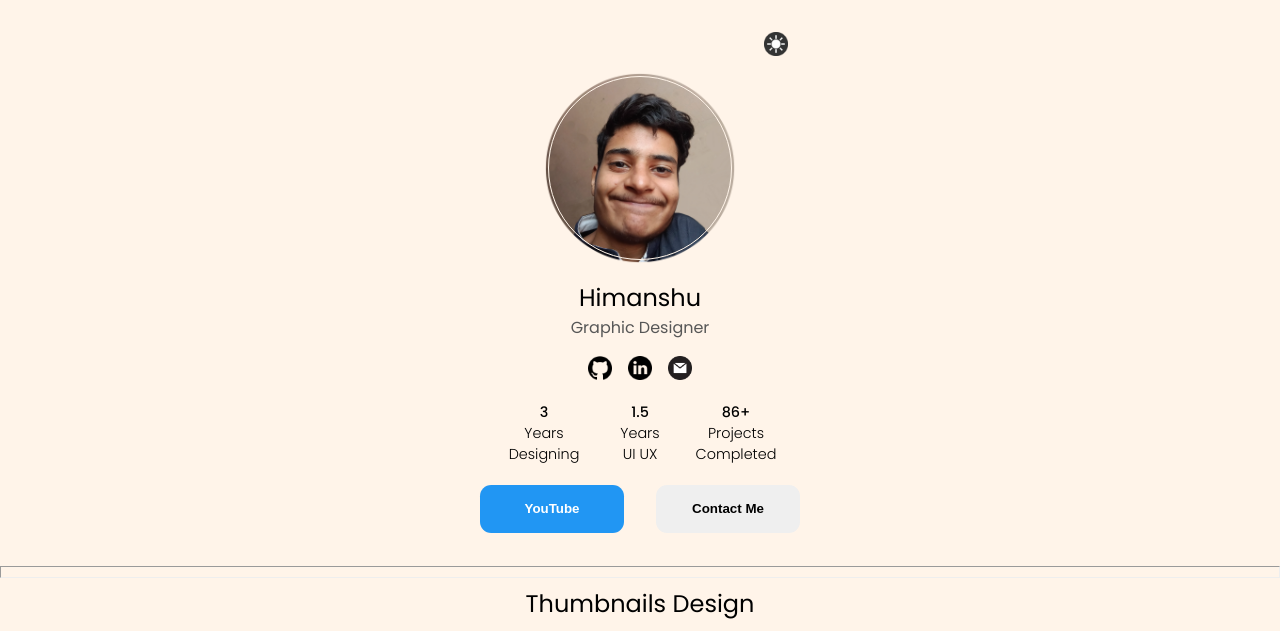
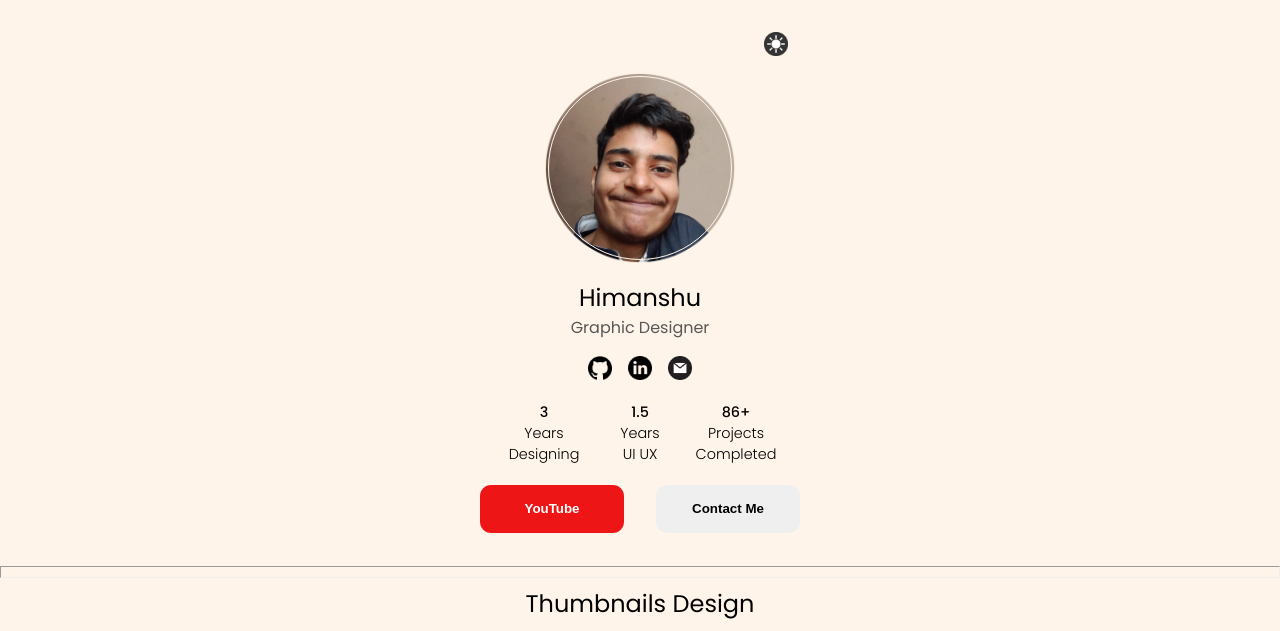
Before and after one commit to himanart/p, a plain HTML site: page index.html in a window 1280 px wide. Shown: the top 631 px of the page. Drawn offline with Linux system fonts and the light colour scheme.

Commit message:
Update style.css

```diff
--- a/style.css
+++ b/style.css
@@ -4,7 +4,7 @@
   --primary-bg-color: #fff4e9;
   --primary-text-color: #000000;
   --secondary-color: #575757;
-  --btn-bg-color: #2196f3;
+  --btn-bg-color: #ed1515;
   --cta-hover-color: #167bce;
   --btn-bg-light: #ffd6ab;
 
```
